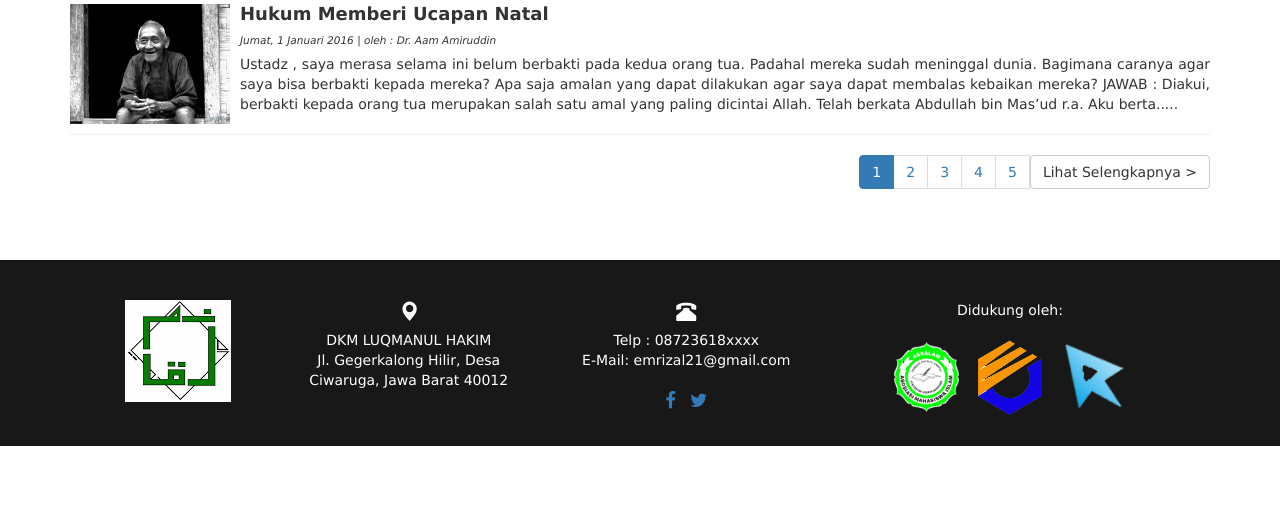
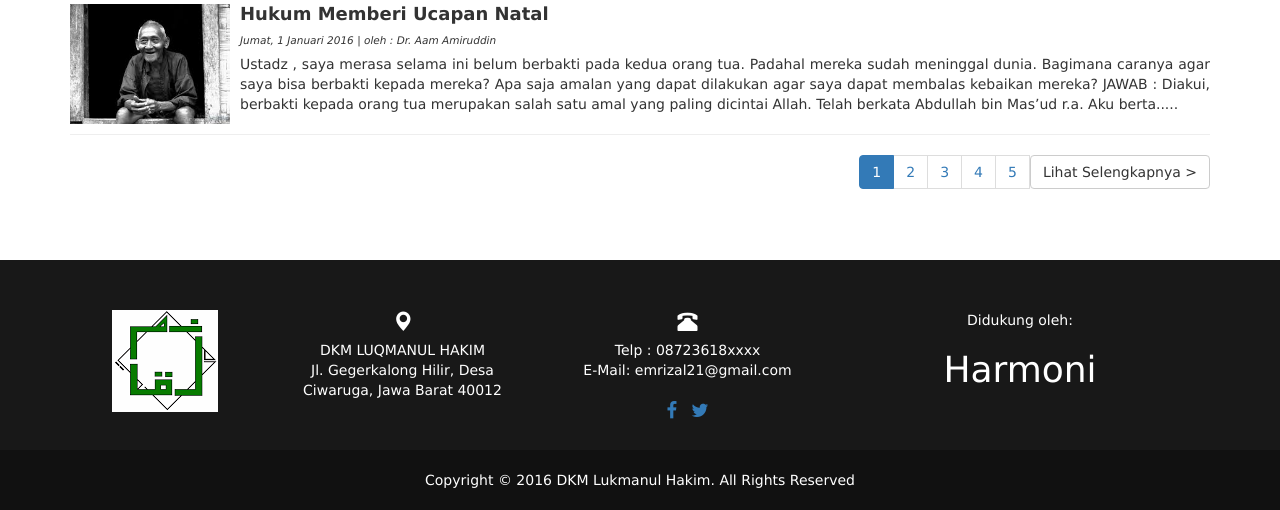
Before and after one commit to emrizaal/didactic-fortnight, a CodeIgniter app: page /database/index.php/main/index in a window 1280 px wide. Shown: the part 2759-3269 px from the top of the page. Before the commit the page ends 3205 px from the top, so only its background shows below. Run offline with CodeIgniter, Linux system fonts and the light colour scheme; data comes from the database, SQL or seed files in the repository; data that the repository does not hold is empty; some libraries are stand-ins or nearby versions.

Commit message:
+ copyright - logo assalam, logo polban, logo ruki + tempat logo harmoni

```diff
--- a/application/views/footer.php
+++ b/application/views/footer.php
@@ -1,7 +1,7 @@
 <!-- Contact Section -->
 <section id="contact" class="contact-section">
     <div class="container">
-        <div class="col-md-12">
+        <div class="col-md-12" style="padding: 10px 0px 30px 0px">
             <div class="col-md-2">
                 <img src="<?=base_url()?>assets/img/logo.png">
             </div>
@@ -16,14 +16,15 @@
 				<a href="#" title="facebook"><i class="fa fa-facebook fa-lg"></i></a>&emsp;<a href="#" title="twitter"><i class="fa fa-twitter fa-lg"></i></a>
 			</div>
 			<div class="col-md-4">
-				Didukung oleh:<br><br>
-				<img src="<?=base_url()?>assets/img/logo_assalam.png" height="70px" title="Assalam POLBAN" />&emsp;<img src="<?=base_url()?>assets/img/polban.png" height="75px" title="POLBAN" />&emsp;<img src="<?=base_url()?>assets/img/ruki.png" height="70px" title="Ruki">
+				Didukung oleh:<br>
+				<h1>Harmoni</h1>
+				<!--<img src="<?=base_url()?>assets/img/logo_assalam.png" height="70px" title="Assalam POLBAN" />&emsp;<img src="<?=base_url()?>assets/img/polban.png" height="75px" title="POLBAN" />&emsp;<img src="<?=base_url()?>assets/img/ruki.png" height="70px" title="Ruki">-->
 			</div>
         </div>
-		<div class="col-md-12" style="margin-top: 20px;">
-
+    </div>
+		<div class="col-md-12" style="padding: 20px 0px 20px 0px; background-color: #111111">
+			Copyright &copy; 2016 DKM Lukmanul Hakim. All Rights Reserved
 		</div>
-    </div>
 </section>
 
 <!-- jQuery -->
```
